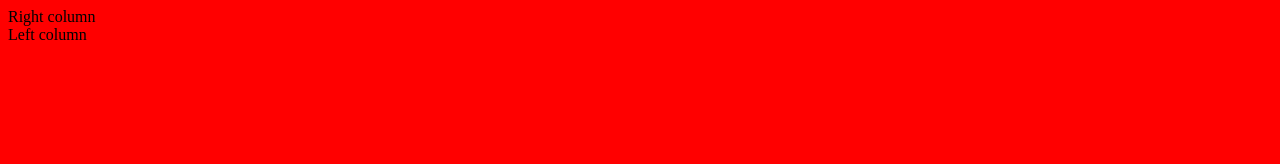
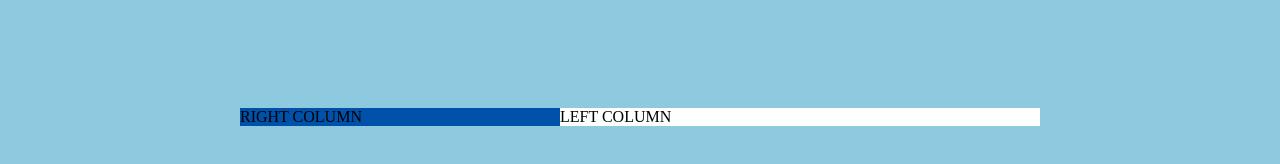
Before and after one commit to aldask/3-auth, a plain HTML site: page index.html in a window 1280 px wide. Drawn offline with Linux system fonts and the light colour scheme.

Commit message:
Initial HTML

```diff
--- a/index.html
+++ b/index.html
@@ -1,18 +1,24 @@
+
 <!DOCTYPE html>
 <html lang="en">
+
 <head>
     <meta charset="UTF-8">
     <meta http-equiv="X-UA-Compatible" content="IE=edge">
     <meta name="viewport" content="width=device-width, initial-scale=1.0">
-    <title>Document</title>
+    <title>Sign up</title>
     <link rel="stylesheet" href="./main.css">
 </head>
+
 <body>
-    <div>
-        Right column
-    </div>
-    <div>
-        Left column
-    </div>
+    <main>
+        <div>
+            RIGHT COLUMN
+        </div>
+        <div>
+            LEFT COLUMN
+        </div>
+    </main>
 </body>
+
 </html>
--- a/main.css
+++ b/main.css
@@ -1,3 +1,25 @@
 body {
-    background-color: red;
-}
+    background-color: #8ecadf;
+  }
+
+  main {
+    display: inline-block;
+    width: 800px;
+    margin-top: 100px;
+    margin-left: calc((100% - 800px) / 2);
+    margin-right: calc((100% - 800px) / 2);
+  }
+
+  div:first-of-type {
+    display: inline-block;
+    width: 40%;
+    float: left;
+    background-color: #0051a9;
+  }
+
+  div:last-of-type {
+    display: inline-block;
+    width: 60%;
+    float: left;
+    background-color: #fff;
+  }
```
